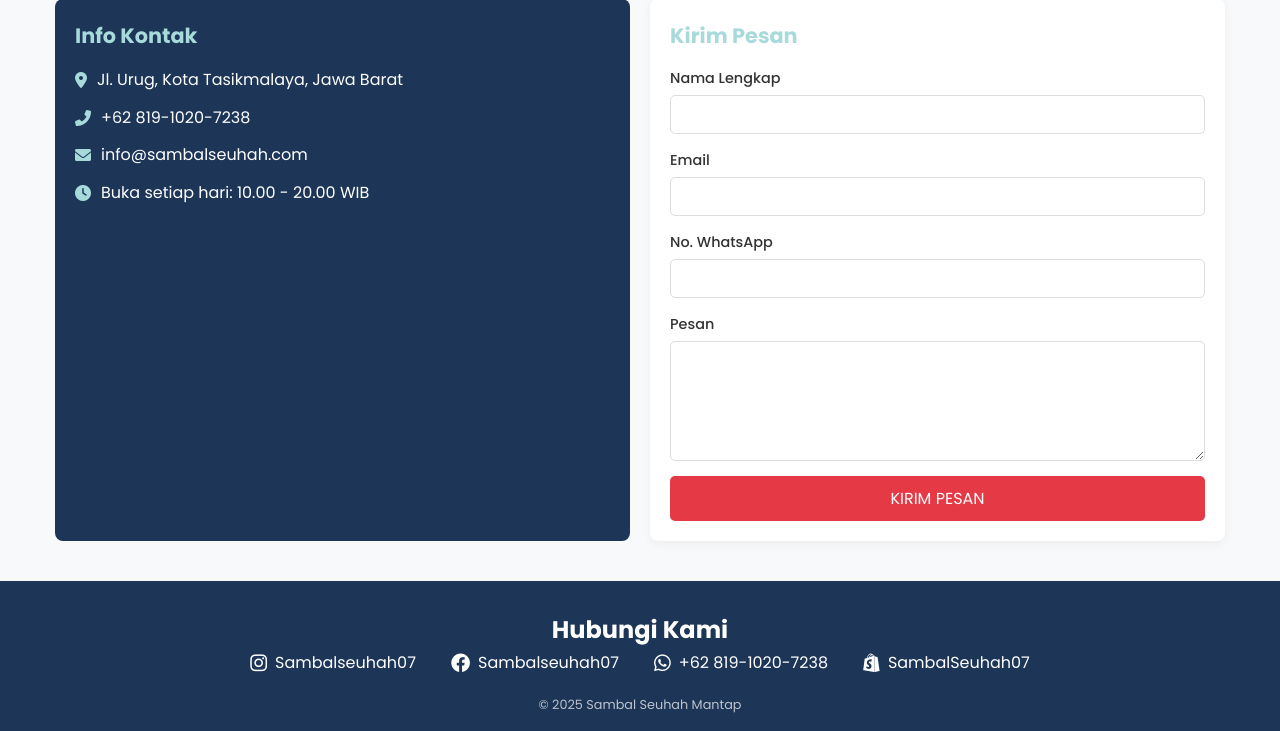
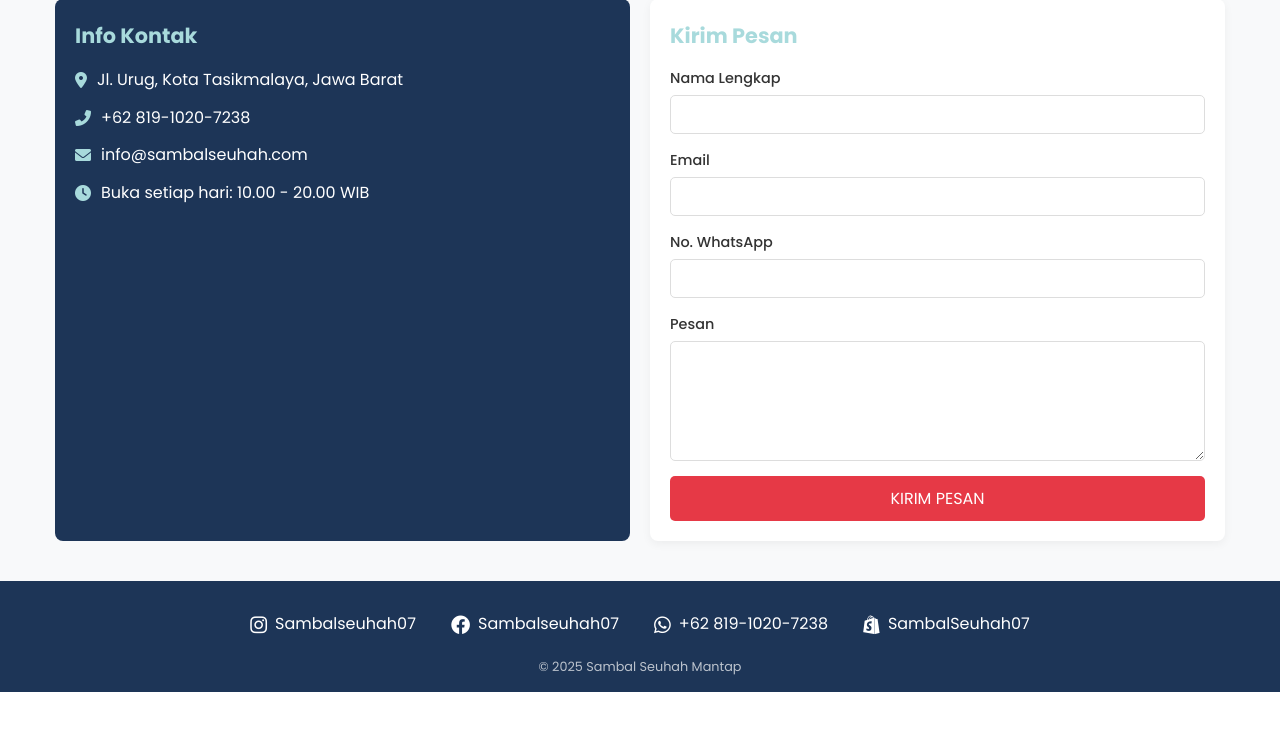
Before and after one commit to Yuzong07/sambalseuhah, a PHP site: page / in a window 1280 px wide. Shown: the part 3487-4218 px from the top of the page. After the commit the page ends 4179 px from the top, so only its background shows below. Run offline with PHP 8.4, Linux system fonts and the light colour scheme.

Commit message:
Update index.php

```diff
--- a/index.php
+++ b/index.php
@@ -784,20 +784,18 @@
             </div>
         </div>
     </section>
+     <!-- Footer -->
+    <footer>
+        <div class="container">
+            <div class="social-links">
+                <a href="#"><i class="fab fa-instagram"></i> Sambalseuhah07</a>
+                <a href="#"><i class="fab fa-facebook"></i> Sambalseuhah07</a>
+                <a href="#"><i class="fab fa-whatsapp"></i> +62 819-1020-7238</a>
+                <a href="#"><i class="fab fa-shopify"></i> SambalSeuhah07</a>
+            </div>
 
-      <!-- Footer Section -->
-<footer id="footer" class="section-footer">
-    <div class="container">
-        <div class="footer-content">
-            <h2 class="footer-title">Hubungi Kami</h2>
-            <div class="social-links">
-                <a href="#" class="social-link"><i class="fab fa-instagram"></i> Sambalseuhah07</a>
-                <a href="#" class="social-link"><i class="fab fa-facebook"></i> Sambalseuhah07</a>
-                <a href="#" class="social-link"><i class="fab fa-whatsapp"></i> +62 819-1020-7238</a>
-                <a href="#" class="social-link"><i class="fab fa-shopify"></i> SambalSeuhah07</a>
-            </div>
             <p class="copyright">© 2025 Sambal Seuhah Mantap</p>
         </div>
-</footer>
+    </footer>
 </body>
 </html>
```
